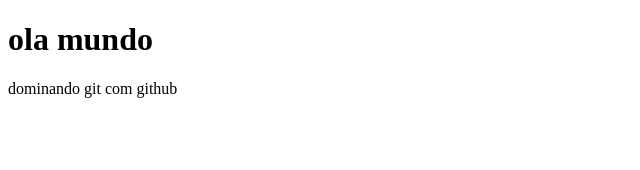
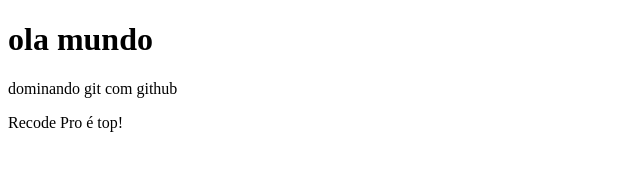
Before and after one commit to Michelijustin/projetogit, a plain HTML site: page index.html in a window 1280 px wide. Shown: the whole page, without its empty margins (0-640 px from the left). Drawn offline with Linux system fonts and the light colour scheme.

Commit message:
recode pro por aqui

```diff
--- a/index.html
+++ b/index.html
@@ -8,5 +8,6 @@
 <body>
     <h1>ola mundo</h1>
     <p>dominando git com github</p>
+    <p>Recode Pro é top!</p>
 </body>
 </html>
```
